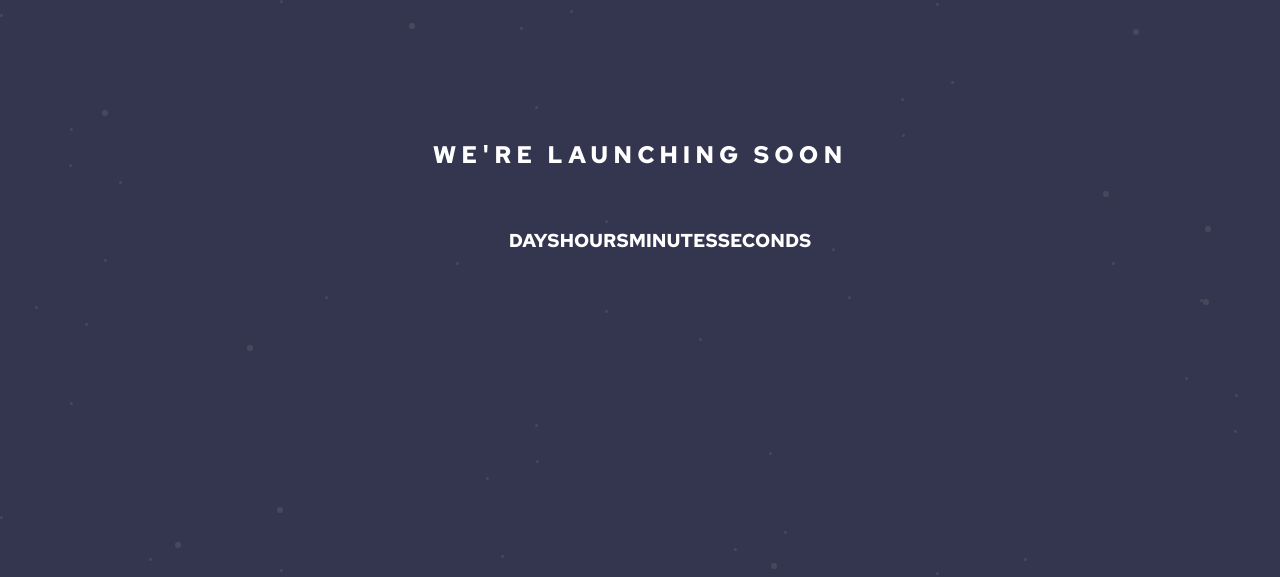
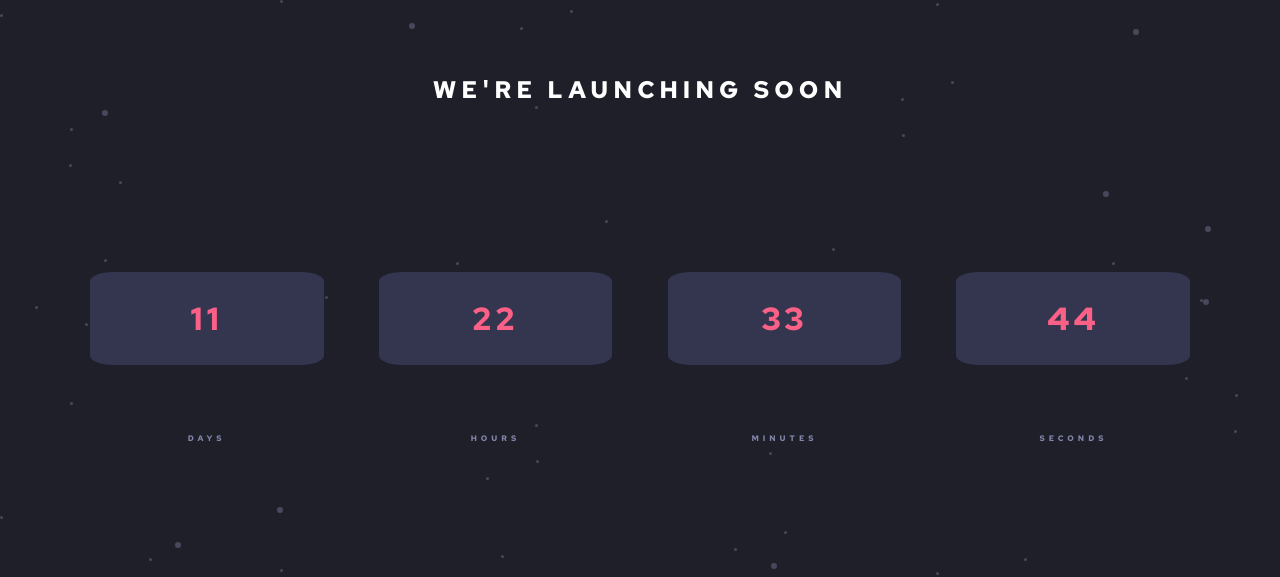
Before and after one commit to rboz1/countdown-app, a plain HTML site: page index.html in a window 1280 px wide. Shown: the top 577 px of the page. Drawn offline with Linux system fonts and the light colour scheme.

Commit message:
added and styled cards

```diff
--- a/index.html
+++ b/index.html
@@ -20,10 +20,14 @@
     <h2>We're launching soon</h2>
     <h3>
       <ul class="time">
-        <li>Days</li>
-        <li>Hours</li>
-        <li>Minutes</li>
-        <li>Seconds</li>
+        <li class = "number num1">11</li>
+        <li class = "number num2">22</li>
+        <li class = "number num3">33</li>
+        <li class = "number num4">44</li>
+        <li class = "meh d">Days</li>
+        <li class = "meh h">Hours</li>
+        <li class = "meh m">Minutes</li>
+        <li class = "meh s">Seconds</li>
       </ul>
     </h3>
     <div></div>
--- a/styles.scss
+++ b/styles.scss
@@ -1,7 +1,10 @@
 //Font Styling
 @import url('https://fonts.googleapis.com/css2?family=Red+Hat+Text:wght@700&display=swap');
-$bg-color: hsl(236, 21%, 26%);
+$bg-color: hsl(235, 16%, 14%);
 $white: hsl(0, 0%, 100%);
+$num-color: hsl(345, 95%, 68%);
+$card-color: hsl(236, 21%, 26%);
+$time-color: hsl(237, 18%, 59%);
 $font: 'Red Hat Text', sans-serif;
 $font-size: 14px;
 
@@ -44,15 +47,81 @@ body{
         h3{
             grid-area: "time";
 
+            .countdown{
+                font-family: $font;
+                list-style: none;
+                padding: 0;
+            }
+
             .time{
-                display: flex;
-                flex-direction: row;
-                justify-content: center;
-                align-items: flex-end;
+                display: grid;
+                grid-template-columns: repeat(4, 1fr);
+                grid-template-rows: repeat(2, 1fr);
+                grid-template-areas:
+                    "num1 num2 num3 num4"
+                    "d h m s"
+                ;
+
+                row-gap: 2%;
+                column-gap: 5%;
+
+                justify-items: stretch;
+                align-items: center;
+
+                margin-top: 10%;
+                margin-left: 7%;
+                margin-right: 7%;
+
                 text-transform: uppercase;
                 font-family: $font;
-                color: $white;
+                font-size: 0.5rem;
+                color: $time-color;
                 list-style: none;
+                padding: 0;
+
+                .meh{
+                    padding-top: 20%;
+                    letter-spacing: 4px;
+                    text-align: center;
+                }
+
+                .number{
+                    font-size: 2rem;
+                    letter-spacing: 4px;
+                    padding: 10%;
+                    color: $num-color;
+                    text-align: center;
+
+                    border: 2px solid $card-color;
+                    border-radius: 10%;
+                    background-color: $card-color;
+                }
+
+                .num1{
+                    grid-area: "num1";
+                }
+                .num2{
+                    grid-area: "num2";
+                }
+                .num3{
+                    grid-area: "num3";
+                }
+                .num4{
+                    grid-area: "num4";
+                }
+
+                .d{
+                    grid-area: "d";
+                }
+                .h{
+                    grid-area: "h";
+                }
+                .m{
+                    grid-area: "m";
+                }
+                .s{
+                    grid-area: "s";
+                }
             }
 
         }
@@ -87,4 +156,12 @@ body{
 
 //Laptop and beyond
 @media screen
-  and (min-device-width: 1200px) {}
+  and (min-device-width: 1200px) {
+      h2{
+          padding-top: 5%;
+      }
+
+      h3{
+
+      }
+  }
```
Also changed, not shown: styles.css, 1 other file.
